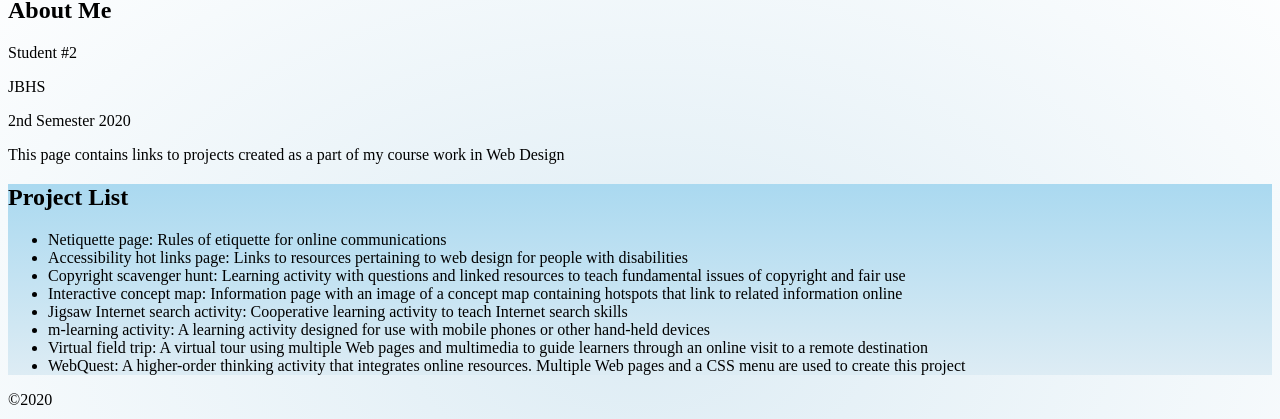
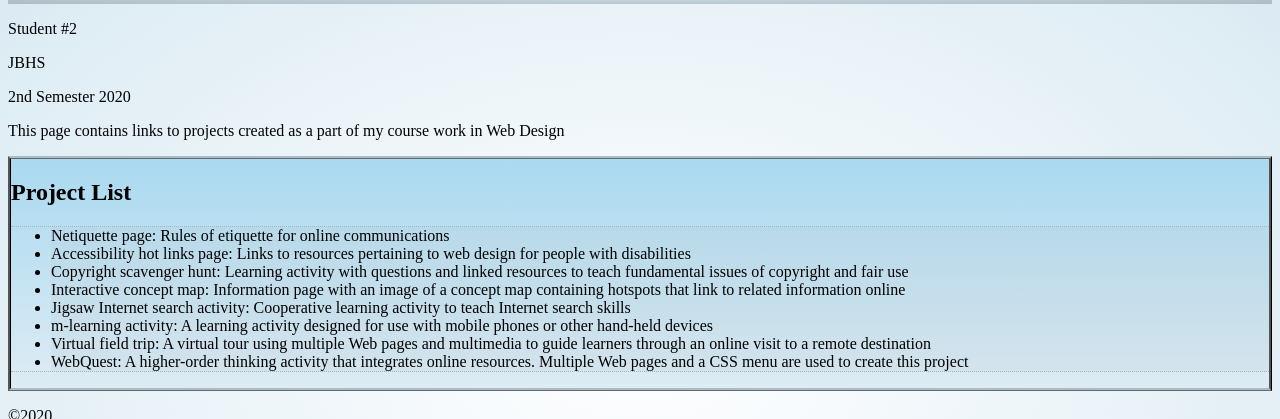
Before and after one commit to 2020spring2/2020spring2.github.io, a plain HTML site: page index.html in a window 1280 px wide. Shown: the part 68-487 px from the top of the page. Drawn offline with Linux system fonts and the light colour scheme.

Commit message:
Update webDesignHall.css

```diff
--- a/webDesignHall.css
+++ b/webDesignHall.css
@@ -1,19 +1,31 @@
 @charset "UTF-8";
 body{
-	background: radial-gradient(#DDECF4, white);
+	background: radial-gradient(#FFF, #D8E9F2);
 }
-h1{
-	background: linear-gradient(45deg, #ACBCC4, #AEBCC3);
+h1, .aboutMe h2{
+	background: radial-gradient(#D8E9F2, #AEBCC3);
 	margin: 0;
 }
-/*Have This For The List Maybe*/
 .boxes {
-	background: linear-gradient(#AAD9F0,#DDECF4);
+	background: linear-gradient(#AAD9F0,#DDECF4) !important;
 }
-li .projects {
-	background: rgba(174, 188, 195, 0.75);
+.projects {
+	border-bottom:medium ridge #ACBCC4;
+	border-top:medium ridge #ACBCC4;
+	border-left: medium ridge black;
+	border-right: medium ridge black;
+	margin: 0 auto;
+}
+ul {
+	padding-left: 8;
+	padding-right: 8;
+	border-top: thin dotted #9DB7BF;
+	border-bottom: thin dotted #9DB7BF;
+}
+.projects li{
+	background-color: rgba(174, 188, 195, .15) !important;
 }
 p .aboutMe {
-	margin: 8;
+	margin: 0;
 	padding: 0;
 }
```
